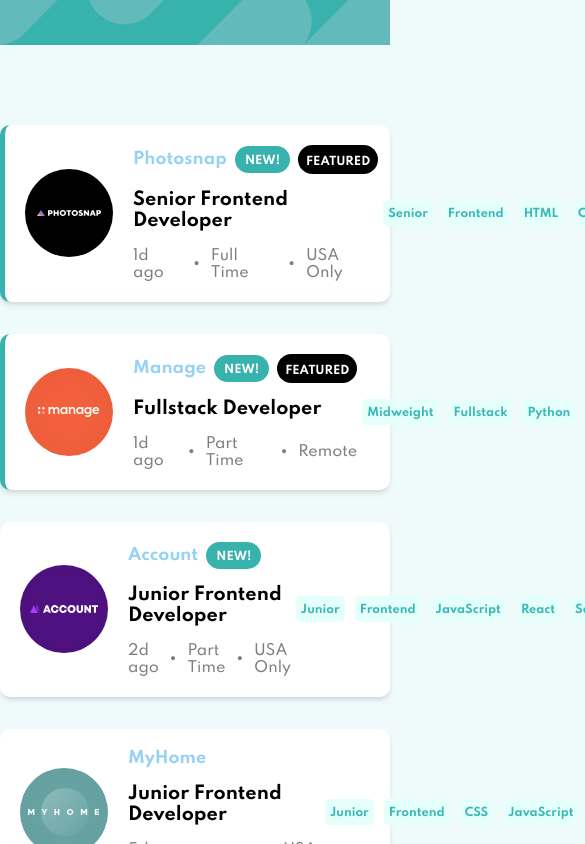
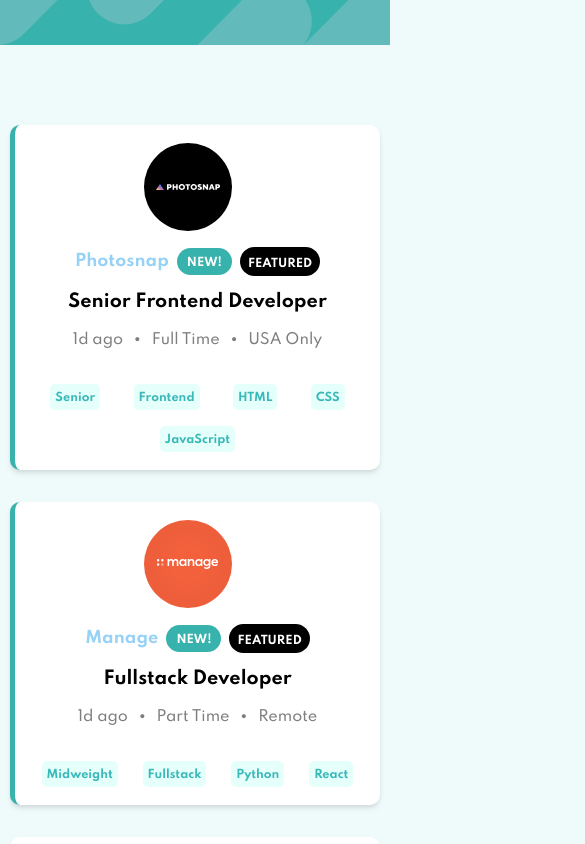
Before and after one commit to JEKO10/Job-Listing, a React (Create React App) app: page / in a window 390 px wide. Shown: the top 844 px of the page, 585 px wide, since content can reach past the window. Built offline with nearby package versions, Linux system fonts and the light colour scheme.

Commit message:
responsive finished

```diff
--- a/src/index.css
+++ b/src/index.css
@@ -183,3 +183,64 @@
   background-color: #38b2ac;
   color: #fff;
 }
+
+@media screen and (max-width: 768px) {
+  .jobs,
+  .searchBar {
+    max-width: 95%;
+  }
+
+  .searchBar button {
+    margin-left: 1rem;
+  }
+
+  .tagsContainer {
+    flex-wrap: wrap;
+    justify-content: flex-start;
+  }
+
+  .tagsContainer .filterTag {
+    margin: 0.5rem;
+  }
+
+  .job {
+    flex-direction: column;
+  }
+
+  .job > div {
+    justify-content: flex-start;
+    width: 100%;
+  }
+
+  .job > div:last-of-type {
+    justify-content: space-evenly;
+    margin-top: 1.5rem;
+  }
+}
+
+@media screen and (max-width: 480px) {
+  .job {
+    padding: 10px;
+  }
+
+  .job > div:first-of-type {
+    flex-direction: column;
+  }
+
+  .job > div:first-of-type > div {
+    justify-content: center;
+    align-items: center;
+  }
+
+  .job > div:last-of-type {
+    flex-wrap: wrap;
+  }
+
+  .job .tag {
+    margin: 0.5rem;
+  }
+
+  .job img {
+    margin: 0.5rem 0 1rem 0;
+  }
+}
```
